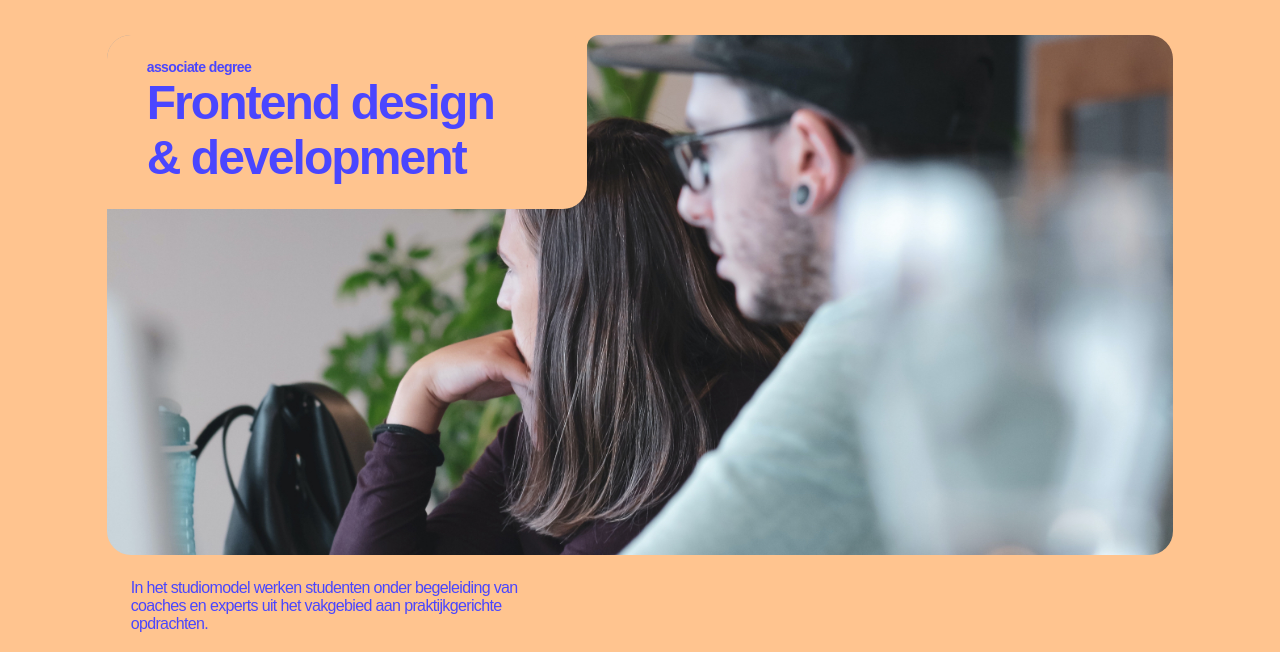
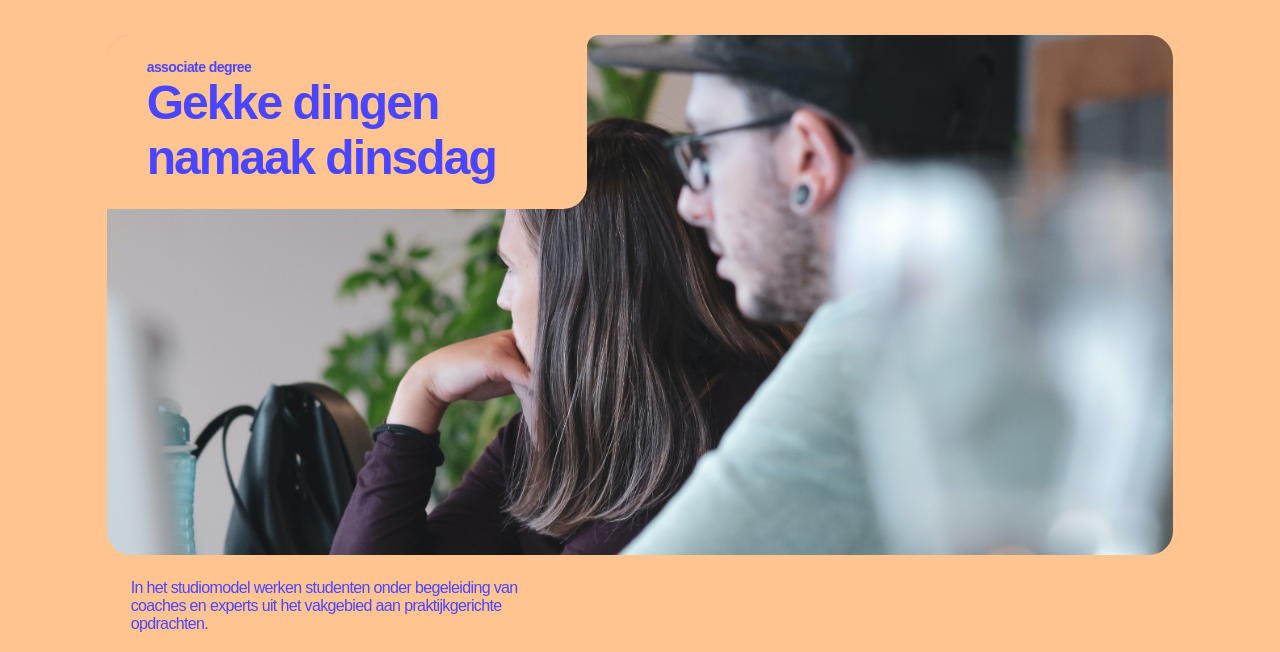
Before and after one commit to Sidstumple/fdnd-ehbo-lesje, a plain HTML site: page index.html in a window 1280 px wide. Shown: the part 77-729 px from the top of the page. Drawn offline with Linux system fonts and the light colour scheme.

Commit message:
FDND is nu GDND

```diff
--- a/index.html
+++ b/index.html
@@ -58,7 +58,7 @@
     <div class="page-header__image">
       <div class="page-header__title">
         <h2>associate degree</h2>
-        <h1>Frontend design & development</h1>
+        <h1>Gekke dingen namaak dinsdag</h1>
       </div>
       <img src="./src/assets/img/header-photo.jpg" alt="">
     </div>
```
